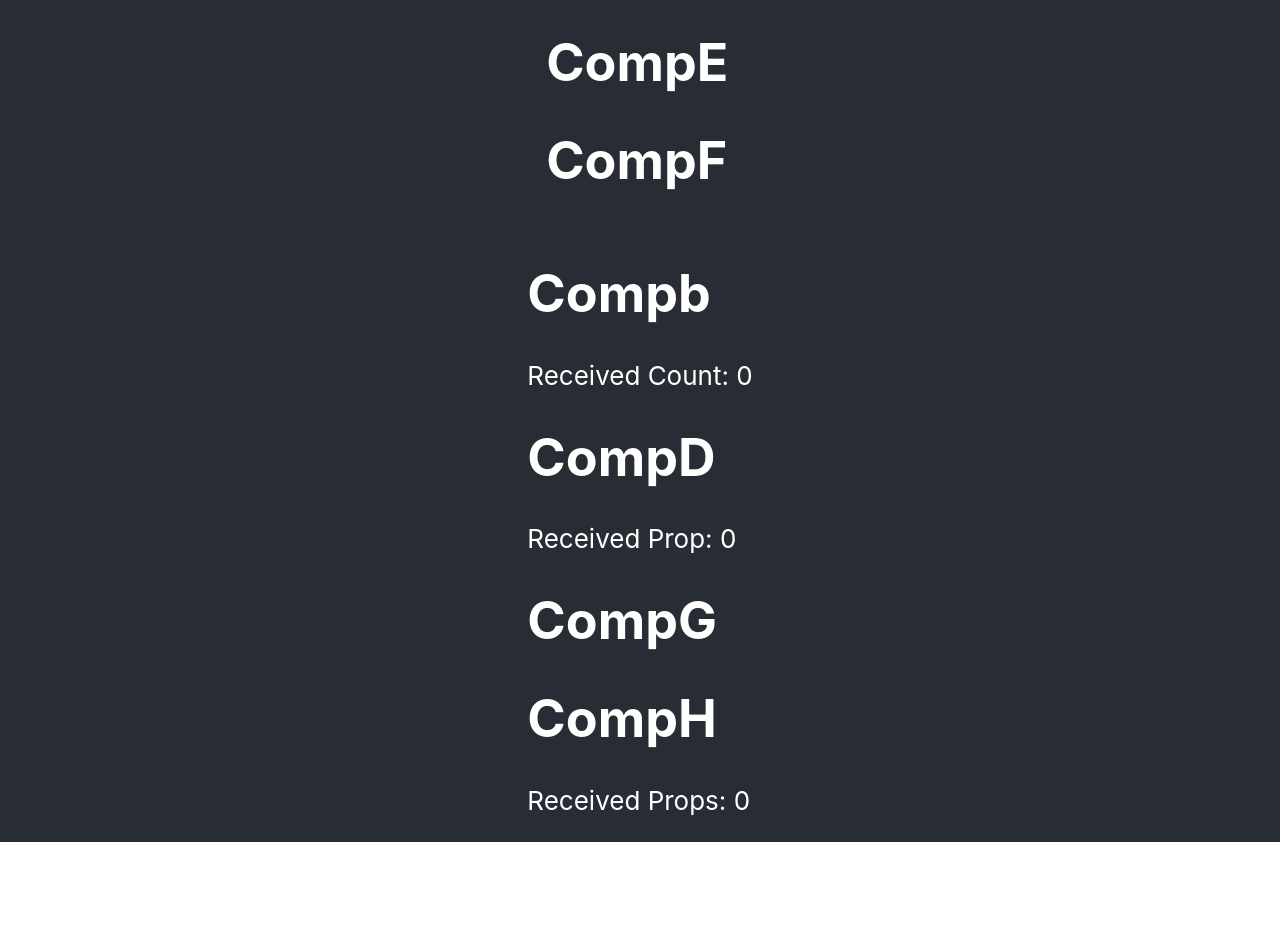
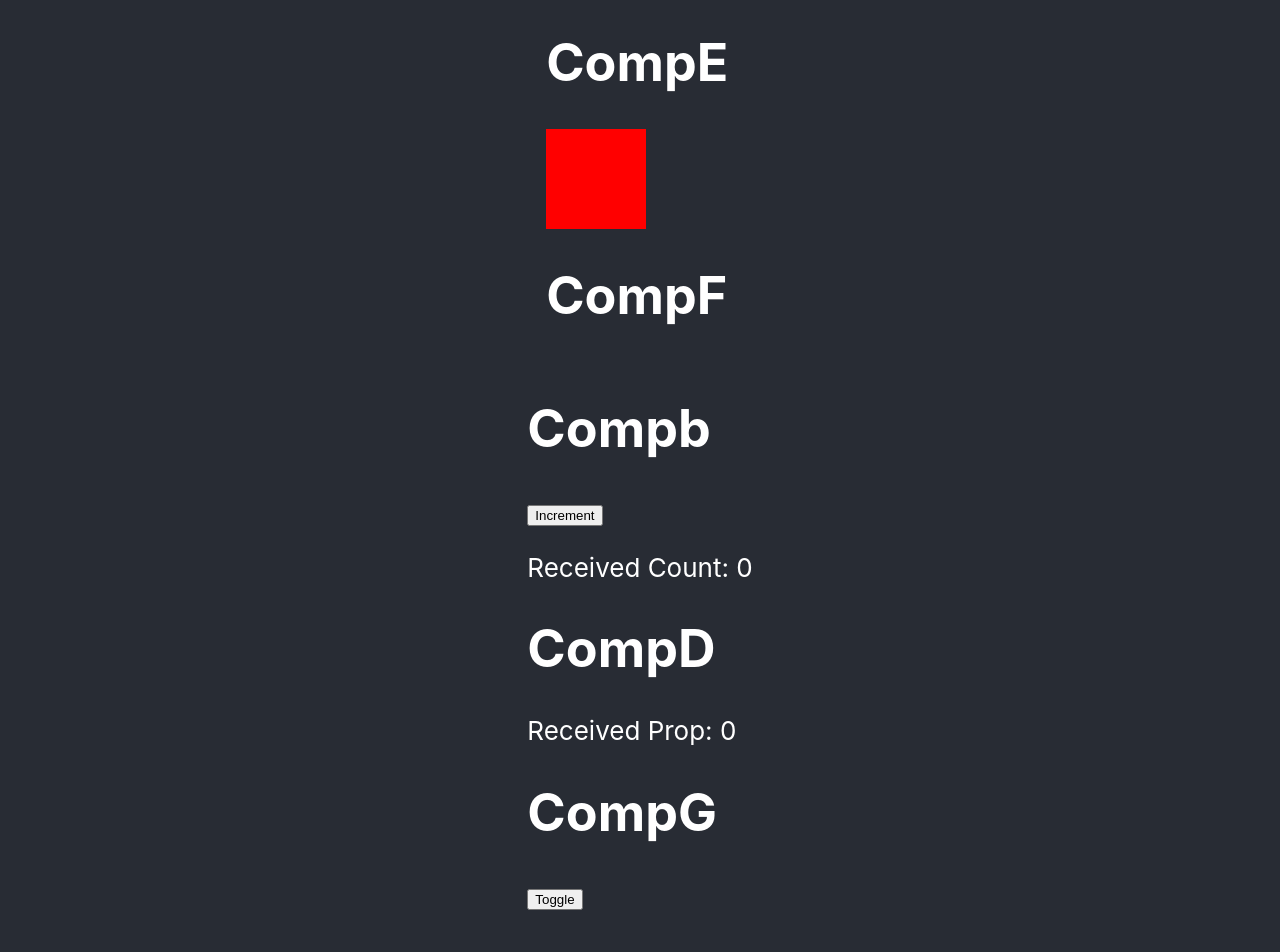
Before and after one commit to KameshwaranMurugan333/feb-204-react-batch, a React (Create React App) app: page / in a window 1280 px wide. Shown: the part 220-1172 px from the top of the page. Before the commit the page ends 1062 px from the top, so only its background shows below. Built offline with nearby package versions, Linux system fonts and the light colour scheme.

Commit message:
Render Props - 30-4-2024

```diff
--- a/src/App.js
+++ b/src/App.js
@@ -7,11 +7,18 @@ function App() {
 
   const [count, setCount] = React.useState(0);
 
+  const [swithc, toggleSwithc] = React.useState(true);
+
+  const updateToggleSwitch = () => {
+    toggleSwithc(!swithc);
+  }
+
+
   return (
     <div id='' className='App-header'>
-      <button onClick={() =>  setCount(count + 1)}>Increment</button>
-      <CompA />
-      <Compb count={count} />
+      <button onClick={() => setCount(count + 1)}>Increment</button>
+      <CompA switch={swithc} />
+      <Compb count={count} setCount={setCount} toggleSwithc={updateToggleSwitch} />
     </div>
   );
 }
--- a/src/components/CompA.jsx
+++ b/src/components/CompA.jsx
@@ -1,9 +1,9 @@
 import React from "react";
 import { Compc } from "./CompC";
 
-export const CompA = () => {
+export const CompA = (props) => {
     return <div>
         <h1>CompA</h1>
-        <Compc/>
+        <Compc switch={props.switch} />
     </div>
 }
--- a/src/components/CompB.jsx
+++ b/src/components/CompB.jsx
@@ -4,7 +4,8 @@ import { CompD } from "./CompD";
 export const Compb = (props) => {
     return <div>
         <h1>Compb</h1>
+        <button onClick={() => props.setCount(props.count + 1)}>Increment</button>
         <p>Received Count: {props.count}</p>
-        <CompD count={props.count} />
+        <CompD count={props.count} toggleSwithc={props.toggleSwithc} />
     </div>
 }
--- a/src/components/CompC.jsx
+++ b/src/components/CompC.jsx
@@ -2,10 +2,10 @@ import React from "react";
 import { CompE } from "./CompE";
 import { CompF } from "./CompF";
 
-export const Compc = () => {
+export const Compc = (props) => {
     return <div>
         <h1>Compc</h1>
-        <CompE />
+        <CompE switch={props.switch} />
         <CompF />
     </div>
 }
--- a/src/components/CompD.jsx
+++ b/src/components/CompD.jsx
@@ -6,7 +6,7 @@ export const CompD = (props) => {
     return <div>
         <h1>CompD</h1>
         <p>Received Prop: {props.count}</p>
-        <CompG />
+        <CompG toggleSwithc={props.toggleSwithc} />
         <CompH count={props.count} />
     </div>
 }
--- a/src/components/CompE.jsx
+++ b/src/components/CompE.jsx
@@ -1,7 +1,8 @@
 import React from "react";
 
-export const CompE = () => {
+export const CompE = (props) => {
     return <div>
         <h1>CompE</h1>
+        <div style={{background: props.switch ? "red" : "white", height: "100px", width:"100px"}}></div>
     </div>
 }
--- a/src/components/CompG.jsx
+++ b/src/components/CompG.jsx
@@ -1,7 +1,8 @@
 import React from "react";
 
-export const CompG = () => {
+export const CompG = (props) => {
     return <div>
         <h1>CompG</h1>
+        <button onClick={() => props.toggleSwithc()}>Toggle</button>
     </div>
 }
```
Also changed, not shown: 1 other file (tests, documents, lock files or other folders).
